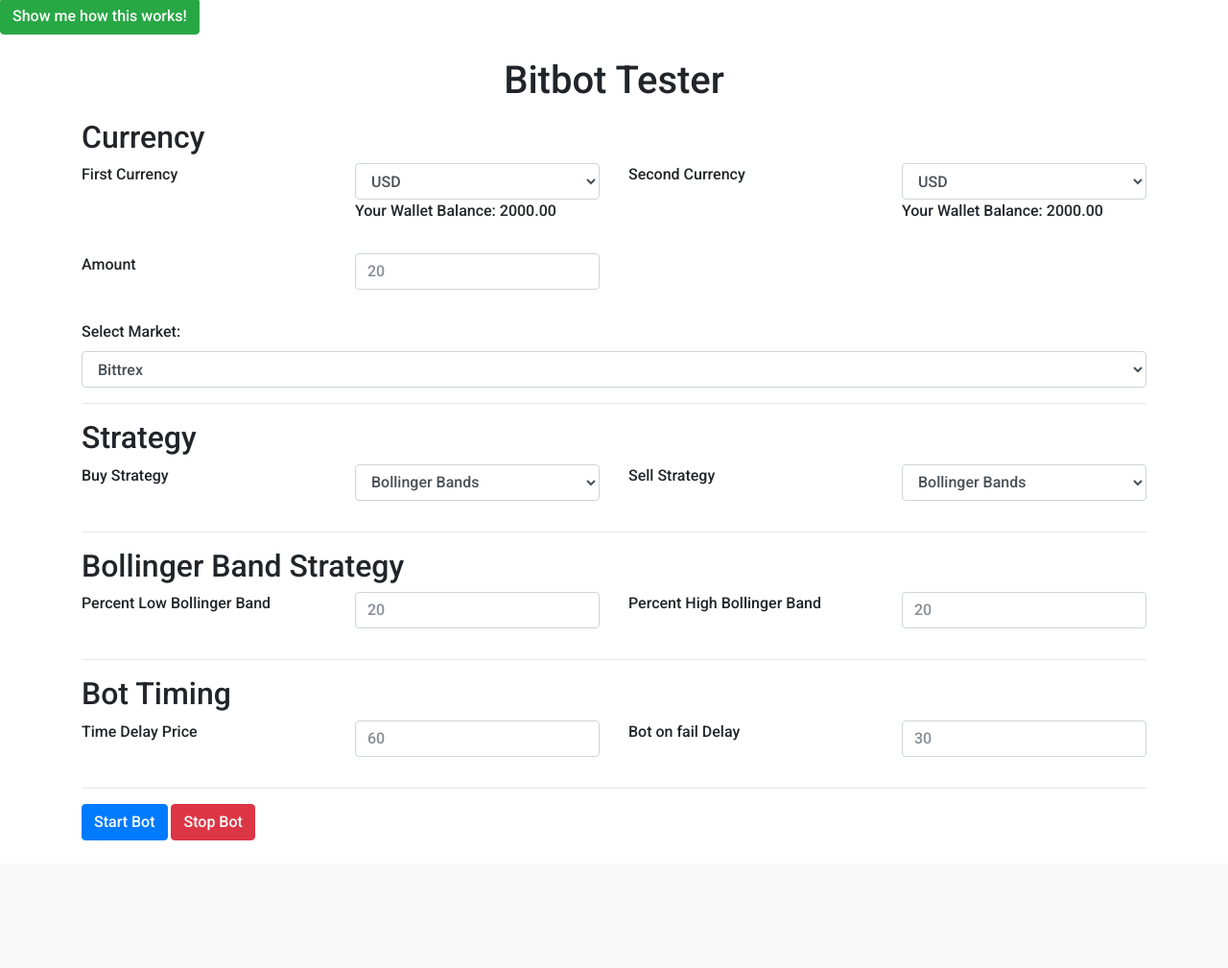
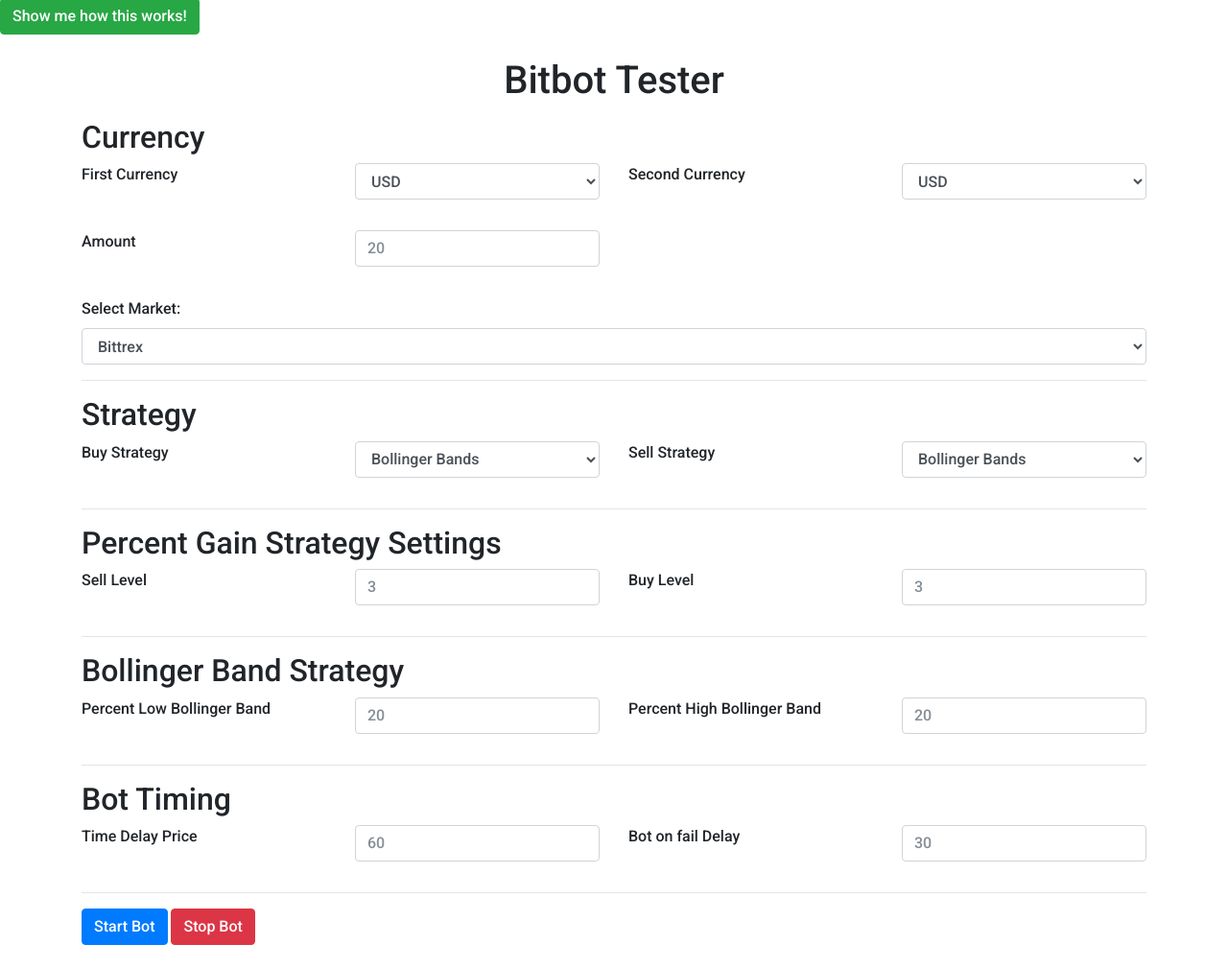
Before and after one commit to blakejoy/mock-crypto-bot, a Flask app: page /bot/ in a window 1280 px wide. Shown: the part 56-1065 px from the top of the page at 96% size. Before the commit the page ends 932 px from the top, so only its background shows below. Run offline with Flask 2, Linux system fonts and the light colour scheme; a user stored in the database is signed in; data comes from the database, SQL or seed files in the repository; parts of the project's set-up code (start-up, migrations or seed data) failed here and were passed over; some libraries are stand-ins or nearby versions.

Commit message:
Updated Strategies

```diff
--- a/app/templates/bot/index.html
+++ b/app/templates/bot/index.html
@@ -14,22 +14,20 @@
     <title>BitBot</title>
 
     <!-- Bootstrap core CSS -->
-    <link href="{{ url_for('static', filename='vendor/bootstrap/css/bootstrap.min.css') }}" rel="stylesheet">
+    <link href="vendor/bootstrap/css/bootstrap.min.css" rel="stylesheet">
 
     <!-- Custom styles for this template -->
-    <link href="{{ url_for('static', filename='css/modern-business.css') }}" rel="stylesheet">
+    <link href="css/modern-business.css" rel="stylesheet">
 
     <link href="https://fonts.googleapis.com/css?family=Roboto:500" rel="stylesheet">
 
-    <link href="{{ url_for('static', filename='css/introjs.css') }}" rel="stylesheet">
-
+    <link href="js/intro.js-2.7.0/introjs.css" rel="stylesheet">
 
     <style>
       body {
         padding-top: 54px;
         font-family: 'Roboto', sans-serif;
       }
-
     </style>
 
 </head>
@@ -37,8 +35,8 @@
 <body>
 <div class="container-fluid">
     <div class="row">
-        <a class="btn btn-large btn-success" href="javascript:void(0);" onclick="javascript:introJs().start();">Show
-            me how this works!</a>
+        <a class="btn btn-large btn-success" href="javascript:void(0);" onclick="javascript:introJs().start();">Show me
+            how this works!</a>
     </div>
 </div>
 <!-- Navigation -->
@@ -74,35 +72,25 @@
                 <div class="form-group row">
 
                     <label for="inputKey" class="col-md-3 control-label">First Currency</label>
-                    <div class="form-group col-md-3 currency">
+                    <div class="form-group col-md-3">
 
-                        <select class="form-control" id="first_currency" name="market">
+                        <select class="form-control" id="sel1">
                             <option>USD</option>
                             <option>BTC</option>
                             <option>ETH</option>
                             <option>LTC</option>
                         </select>
-                        <div class="currency_stat">
-                            <div class="balance" style="display:none"></div>
-                            <br>
-                            <div class="curr_val" style="display:none"></div>
-                        </div>
                     </div>
 
 
                     <label for="inputValue" class="col-md-3 control-label">Second Currency</label>
-                    <div class="form-group col-md-3 currency">
-                        <select class="form-control" id="second_currency" name="market">
+                    <div class="form-group col-md-3">
+                        <select class="form-control" id="sel1">
                             <option>USD</option>
                             <option>BTC</option>
                             <option>ETH</option>
                             <option>LTC</option>
                         </select>
-                        <div class="currency_stat">
-                            <div class="balance" style="display:none"></div>
-                            <br>
-                            <div class="curr_val" style="display:none"></div>
-                        </div>
                     </div>
                 </div>
             </div>
@@ -114,8 +102,8 @@
 
                     <label for="inputKey" class="col-md-3 control-label currency_amount">Amount </label>
                     <div class="form-group col-md-3">
-                        <input type="text" class="form-control mb-2 mr-sm-2 mb-sm-0"
-                               id="currency_amount" placeholder="20">
+                        <input type="text" class="form-control mb-2 mr-sm-2 mb-sm-0" id="inlineFormInput"
+                               placeholder="20">
 
                     </div>
                 </div>
@@ -149,20 +137,18 @@
                     <label for="inputKey" class="col-md-3 control-label">Buy Strategy</label>
                     <div class="form-group col-md-3">
 
-                        <select class="form-control" id="buy_strat">
+                        <select class="form-control" id="sel1">
                             <option>Bollinger Bands</option>
-                            <option>Ping Pong</option>
-                            <option>1000 Trades</option>
-                            <option>Step-Gain</option>
+                            <option>Percent Gain</option>
+
                         </select>
                     </div>
                     <label for="inputValue" class="col-md-3 control-label">Sell Strategy</label>
                     <div class="form-group col-md-3">
-                        <select class="form-control" id="sell_strat">
+                        <select class="form-control" id="sel1">
                             <option>Bollinger Bands</option>
-                            <option>Ping Pong</option>
-                            <option>1000 Trades</option>
-                            <option>Step-Gain</option>
+                            <option>Percent Gain</option>
+
                         </select>
                     </div>
                 </div>
@@ -171,30 +157,32 @@
 
     </form>
 
-    <!--
+
     <hr>
     <form class="form-horizontal" role="form">
         <div class="form-group">
-      <h2> Gain Strategy Settings </h2>
+            <h2> Percent Gain Strategy Settings </h2>
 
             <div class="col-xs-4">
                 <div class="form-group row">
 
-                  <label for="inputKey" class="col-md-3 control-label" data-toggle="tooltip" title="What percentage should be lost before you sell what you bought?">Sell Level</label>
+                    <label for="inputKey" class="col-md-3 control-label" data-toggle="tooltip"
+                           title="What percentage should be lost before you sell what you bought?">Sell Level</label>
                     <div class="form-group col-md-3">
-                    <input type="text" class="form-control mb-2 mr-sm-2 mb-sm-0" id="inlineFormInput" placeholder="3">
+                        <input type="text" class="form-control mb-2 mr-sm-2 mb-sm-0" id="inlineFormInput"
+                               placeholder="3">
 
                     </div>
                     <label for="inputValue" class="col-md-3 control-label">Buy Level</label>
                     <div class="form-group col-md-3">
-                    <input type="text" class="form-control mb-2 mr-sm-2 mb-sm-0" id="inlineFormInput" placeholder="3">
+                        <input type="text" class="form-control mb-2 mr-sm-2 mb-sm-0" id="inlineFormInput"
+                               placeholder="3">
 
                     </div>
                 </div>
             </div>
         </div>
     </form>
-    -->
 
 
     <hr>
@@ -207,14 +195,14 @@
 
                     <label for="inputKey" class="col-md-3 control-label">Percent Low Bollinger Band</label>
                     <div class="form-group col-md-3">
-                        <input type="text" class="form-control mb-2 mr-sm-2 mb-sm-0"
-                               placeholder="20" id="low_band">
+                        <input type="text" class="form-control mb-2 mr-sm-2 mb-sm-0" id="inlineFormInput"
+                               placeholder="20">
 
                     </div>
                     <label for="inputValue" class="col-md-3 control-label">Percent High Bollinger Band</label>
                     <div class="form-group col-md-3">
-                        <input type="text" class="form-control mb-2 mr-sm-2 mb-sm-0"
-                               placeholder="20" id="high_band">
+                        <input type="text" class="form-control mb-2 mr-sm-2 mb-sm-0" id="inlineFormInput"
+                               placeholder="20">
                     </div>
                 </div>
             </div>
@@ -235,13 +223,13 @@
                     <label for="inputKey" class="col-md-3 control-label" data-toggle="tooltip" title="Amount of currency you want to use for each trade">Time Delay Price</label>
                     <div class="form-group col-md-3">
                         <input type="text" class="form-control mb-2 mr-sm-2 mb-sm-0" id="inlineFormInput"
-                               placeholder="60" name="time_delay">
+                               placeholder="60">
 
                     </div>
                     <label for="inputValue" class="col-md-3 control-label">Bot on fail Delay</label>
                     <div class="form-group col-md-3">
                         <input type="text" class="form-control mb-2 mr-sm-2 mb-sm-0" id="inlineFormInput"
-                               placeholder="30" name="on_fail">
+                               placeholder="30">
                     </div>
                 </div>
             </div>
@@ -250,119 +238,30 @@
     </form>
 
     <hr>
-    <button type="button" class="btn btn-primary" id="start" data-step="7" data-intro="Start the Bot!">Start Bot</button>
-    <button type="button" class="btn btn-danger" id="stop" data-step="8" data-intro="End the bot!">Stop Bot</button>
-
-    <div id="bot-panel" class="collapse" >
-        <div class="card card-block ">
-        </div>
-    </div>
+    <button type="button" class="btn btn-primary" data-step="7" data-intro="Start the Bot!">Start Bot</button>
+    <button type="button" class="btn btn-danger" data-step="8" data-intro="End the bot!">Stop Bot</button>
 
 
 </div>
 <br>
 
 
-
 <!-- Bootstrap core JavaScript -->
-
-<script src="{{ url_for('static', filename='vendor/jquery/jquery.min.js') }}" ></script>
-<script src="{{ url_for('static', filename='vendor/bootstrap/js/bootstrap.bundle.min.js') }}" type="text/javascript"></script>
-<script src="{{ url_for('static', filename='js/main.js') }}"></script>
+<script src="vendor/jquery/jquery.min.js"></script>
+<script src="vendor/bootstrap/js/bootstrap.bundle.min.js"></script>
 
 <script>
-    $(document).ready(function()
-    {
-
-        getAccountBalance('.currency')
-
-
-    });
-
-
-
-
-    $('.currency').change(function () {
-        var elem = $(this);
-        var currency = elem.find("select :selected").text();
-        $.get("{{ url_for('bot.check_acct_balance') }}", {
-                currency: currency
-            },
-            function(data){
-                elem.find('.balance').text("Your Wallet Balance: " + data);
-                elem.find('.balance').css('display','inline');
-            });
-
-        if (currency == 'USD'){
-            elem.find('.curr_val').css('display','none');
-        }else{
-            $.get("{{ url_for('bot.get_current_price')}}",
-                {market: currency},
-                function(data){
-                    elem.find('.curr_val').text("Latest " + currency +" Price: " + data);
-                    elem.find('.curr_val').css('display','inline');
-                });
-        }
-
-
-    });
-
-
-
-$("#currency_amount").focusout(function () {
-    var currency = $('#first_currency').find(':selected').text();
-    var amount = $('#currency_amount').val();
-
- $.post("{{ url_for('bot.check_acct_balance') }}", {
-                currency: currency,
-                amount: amount
-            },
-            function(data){
-
+       $(document).ready(function(){
+         $("#sel1").click(function(){
+          var v = $("#sel1").val();
+          $(".currency_amount").text("Amount in " + v);
           });
       });
-
-    $('#start').click(function(){
-        $('#bot-panel').collapse('show');
-        $('.card').append('Bot started!<br>');
-
-         $.post("{{ url_for('bot.start') }}", {
-                    buy_strat: $("#buy_strat").val(),
-                    sell_strat: $("#sell_strat").val(),
-                    time_delay: $("input[name=time_delay]").val(),
-                    on_fail: $("input[name=fail_delay]").val(),
-                    first_currency: $('#first_currency').val(),
-                    second_currency: $('#second_currency').val(),
-                    amount: $('#amount').val(),
-                    high_band: $('#high_band').val(),
-                    low_band: $('#low_band').val()
-                },
-                function(data){
-                    $('.card').append(JSON.stringify(data) + '<br>');
-                    $('.card').animate({
-                        scrollTop: $('.card')[0].scrollHeight}, 1000
-                    );
-                }).done(function(data){
-
-         });
-
-    });
-
-    $('#stop').click(function(){
-        $('#bot-panel').collapse('hide');
-        clearInterval(timedEvent);
-        $('.card').empty();
-    });
-
 
 
 </script>
 
-
-<script src="{{ url_for('static', filename='vendor/intro.js-2.7.0/intro.js') }}"></script>
-
+<script type="text/javascript" src="js/intro.js-2.7.0/intro.js"></script>
 
 </body>
-
-
 </html>
```
Lines whose indentation alone changed are shown as unchanged.
